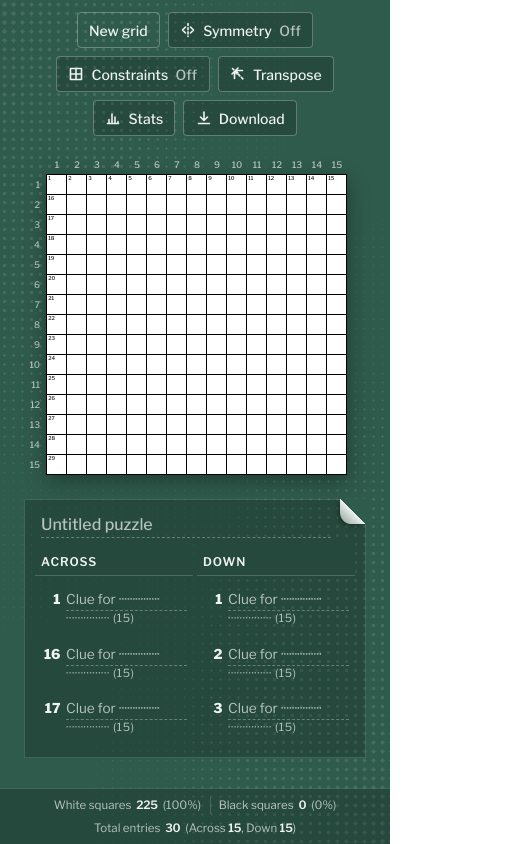
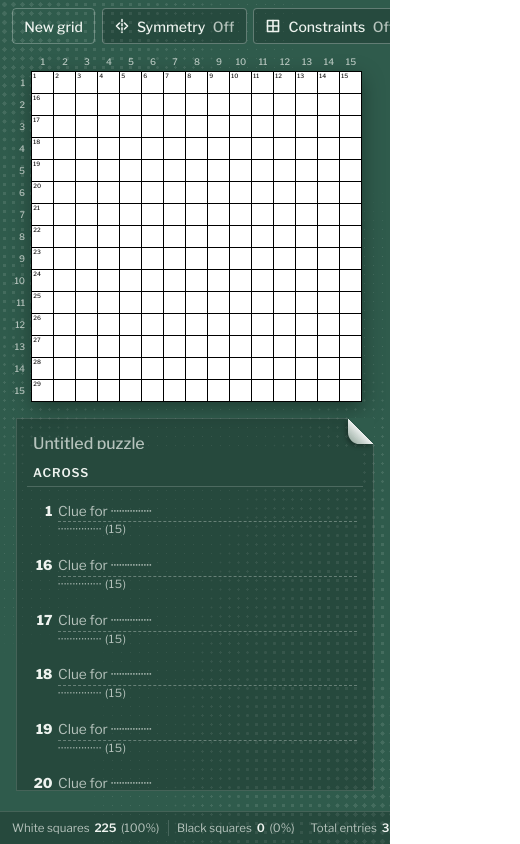
Before and after one commit to ArmaanjeetSandhu/grids, a SvelteKit app: page / in a window 390 px wide. Both pictures are taken after a click on the button "Create". Shown: the whole page, 520 px wide, since content can reach past the window. Built offline with nearby package versions, Linux system fonts and the light colour scheme.

Commit message:
Improve mobile-responsiveness

```diff
--- a/src/lib/StatusFooter.svelte
+++ b/src/lib/StatusFooter.svelte
@@ -158,6 +158,20 @@
 		.status {
 			padding: var(--status-pad) 0.75rem;
 			font-size: 0.72rem;
+			flex-wrap: nowrap;
+			justify-content: flex-start;
+			overflow-x: auto;
+		}
+		.status > :first-child {
+			margin-left: auto;
+		}
+		.status > :last-child {
+			margin-right: auto;
+		}
+		.status-cell,
+		.status-group {
+			flex: 0 0 auto;
+			flex-wrap: nowrap;
 		}
 		.status-split {
 			display: none;
--- a/src/routes/+page.svelte
+++ b/src/routes/+page.svelte
@@ -487,8 +487,6 @@
 			: [...chosenConstraints, key];
 	}
 
-	let winW = $state(1200);
-	const narrow = $derived(winW <= 640);
 	const PANEL_GAP = 24;
 	const GUTTER = { x: 4, y: 4 };
 
@@ -498,17 +496,30 @@
 
 	const dpr = $derived(devicePixelRatio.current ?? 1);
 
-	const room: { w: number; h: number } = $derived.by(() => {
-		const side = narrow ? 0 : panelW + PANEL_GAP;
-		const below = narrow ? panelH + PANEL_GAP : 0;
-		return { w: stageW - 48 - side - GUTTER.x, h: stageH - 48 - below - GUTTER.y };
+	const STACK_GAP = 16;
+	const STACK_PANEL_MIN = 160;
+	const STACK_PAD = { x: 16, y: 20 };
+
+	const sidePanelW = $derived(Math.round(Math.min(384, Math.max(200, stageW * 0.3))));
+	const sideRoom = $derived({
+		w: stageW - 48 - sidePanelW - PANEL_GAP - GUTTER.x,
+		h: stageH - 48 - GUTTER.y
 	});
-
-	const cellDev = $derived.by(() => {
+	const stackRoom = $derived({
+		w: stageW - 48 - GUTTER.x,
+		h: stageH - 2 * STACK_PAD.y - GUTTER.y - STACK_GAP - STACK_PANEL_MIN
+	});
+
+	function fitCell(r: { w: number; h: number }) {
 		if (!size) return Math.round(32 * dpr);
-		const fit = Math.min(room.w / size.cols, room.h / size.rows);
+		const fit = Math.min(r.w / size.cols, r.h / size.rows);
 		return Math.max(Math.round(12 * dpr), Math.min(Math.round(64 * dpr), Math.floor(fit * dpr)));
-	});
+	}
+
+	const stacked = $derived(fitCell(stackRoom) > fitCell(sideRoom));
+	const room = $derived(stacked ? stackRoom : sideRoom);
+
+	const cellDev = $derived(fitCell(room));
 	const cell = $derived(cellDev / dpr);
 	const labelSize = $derived(Math.max(9, Math.min(13, cell * 0.34)));
 
@@ -611,10 +622,13 @@
 		};
 	});
 
-	const panelW = $derived(
-		narrow ? Math.max(0, stageW - 48) : Math.round(Math.min(384, Math.max(256, stageW * 0.3)))
-	);
-	const panelH = $derived(narrow ? Math.round(stageH * 0.4) : size ? size.rows * cell : 0);
+	const panelW = $derived(stacked ? Math.max(0, stageW - 2 * STACK_PAD.x) : sidePanelW);
+	const panelH = $derived.by(() => {
+		if (!size) return 0;
+		if (!stacked) return size.rows * cell;
+		const left = stageH - 2 * STACK_PAD.y - GUTTER.y - size.rows * cell - STACK_GAP;
+		return Math.max(STACK_PANEL_MIN, Math.floor(left));
+	});
 
 	const multi = $derived(selection.length > 0);
 	const selectedSet = $derived(new Set(selection));
@@ -1406,7 +1420,6 @@
 </svelte:head>
 
 <svelte:window
-	bind:innerWidth={winW}
 	onkeydown={onWindowKey}
 	onpointerdown={onWindowPointerDown}
 	onfocusin={(e) => noteArea(e.target)}
@@ -1531,7 +1544,7 @@
 									<circle class="pip" cx="8" cy="8" r="1.3" />
 									<circle class="pip" cx="10.4" cy="10.4" r="1.3" />
 								</svg>
-								Random
+								<span class="chip-label">Random</span>
 							</button>
 						{/if}
 
@@ -1546,7 +1559,7 @@
 								<path d="M12.5 4.5h-7M8 2 5.5 4.5 8 7" />
 								<path d="M4.5 12.5v-7M2 8l2.5-2.5L7 8" />
 							</svg>
-							Transpose
+							<span class="chip-label">Transpose</span>
 						</button>
 
 						<button
@@ -1560,7 +1573,7 @@
 							<svg viewBox="0 0 16 16" width="16" height="16" aria-hidden="true">
 								<path d="M2.5 13.5h11M4 13.5v-4M7 13.5V4M10 13.5V7M13 13.5v-2" />
 							</svg>
-							Stats
+							<span class="chip-label">Stats</span>
 						</button>
 
 						<button
@@ -1572,7 +1585,7 @@
 							<svg viewBox="0 0 16 16" width="16" height="16" aria-hidden="true">
 								<path d="M8 2v8.5M4.5 7 8 10.5 11.5 7M2.5 13.5h11" />
 							</svg>
-							Download
+							<span class="chip-label">Download</span>
 						</button>
 					</div>
 				</div>
@@ -1581,7 +1594,7 @@
 			<div class="stage" bind:clientWidth={stageW} bind:clientHeight={stageH}>
 				<div
 					class="layout"
-					class:narrow
+					class:stacked
 					class:away={statsOpen}
 					inert={statsOpen}
 					bind:this={layoutEl}
@@ -1764,7 +1777,7 @@
 						class="clue-sheet"
 						style:width="{panelW}px"
 						style:height="{panelH}px"
-						style:margin-top={narrow ? null : `${GUTTER.y}px`}
+						style:margin-top={stacked ? null : `${GUTTER.y}px`}
 					>
 						<aside
 							class="clues"
@@ -2170,9 +2183,10 @@
 		align-items: flex-start;
 		gap: 24px;
 	}
-	.layout.narrow {
+	.layout.stacked {
 		flex-direction: column;
 		align-items: center;
+		gap: 16px;
 	}
 	.layout {
 		transition:
@@ -2210,6 +2224,7 @@
 
 	.clue-sheet {
 		--curl: 1.6rem;
+		container-type: inline-size;
 		flex: 0 0 auto;
 		position: relative;
 	}
@@ -2662,7 +2677,55 @@
 	@media (max-width: 640px) {
 		.bar {
 			position: relative;
-			padding: 0.75rem 0.75rem 0.25rem;
+			padding: 0.5rem 0 0.25rem;
+		}
+		.row,
+		.tools {
+			flex-wrap: nowrap;
+			justify-content: flex-start;
+		}
+		.row {
+			min-width: 0;
+		}
+		.tools {
+			min-width: 0;
+			flex: 1;
+			overflow-x: auto;
+			padding: 0 0.75rem;
+			gap: 0.4rem;
+		}
+		.tools > :first-child {
+			margin-left: auto;
+		}
+		.tools > :last-child {
+			margin-right: auto;
+		}
+		.tools > :global(*) {
+			flex: 0 0 auto;
+		}
+		:global(.mat .chip) {
+			white-space: nowrap;
+		}
+		.chip-label {
+			position: absolute;
+			width: 1px;
+			height: 1px;
+			overflow: hidden;
+			clip-path: inset(50%);
+			white-space: nowrap;
+		}
+	}
+
+	@container (max-width: 250px) {
+		.clues {
+			grid-template-columns: 1fr;
+			gap: 0.5rem;
+		}
+	}
+	@media (max-width: 480px) {
+		.clues {
+			grid-template-columns: 1fr;
+			gap: 0.5rem;
 		}
 	}
 
```
